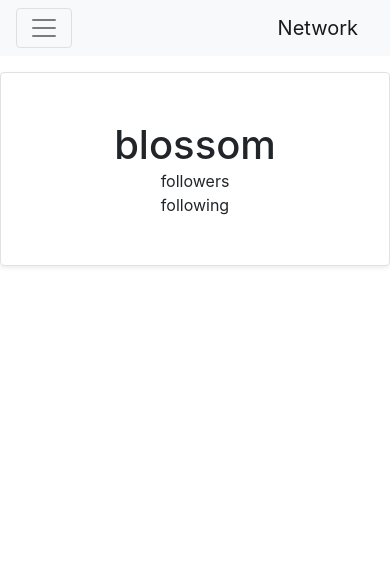
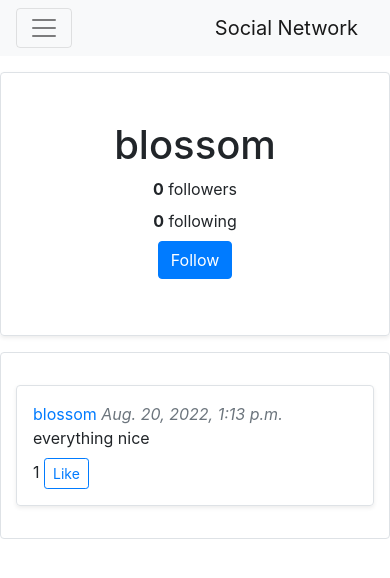
Before and after one commit to keyxcode/network, a Django app: page /profile/4 in a window 390 px wide. Shown: the top 578 px of the page. Run offline with Django 3.2, Linux system fonts and the light colour scheme; data comes from the database, SQL or seed files in the repository; both versions use the stored data as it was after the commit; some libraries are stand-ins or nearby versions.

Commit message:
update profile page

```diff
--- a/network/models.py
+++ b/network/models.py
@@ -2,8 +2,9 @@ from django.contrib.auth.models import AbstractUser
 from django.db import models
 
 
-class User(AbstractUser):
-    pass
+class User(AbstractUser, models.Model):
+    followers = models.ManyToManyField("User", related_name="follow")
+    follows = models.ManyToManyField("User", related_name="followed_by")
 
 
 class Post(models.Model):
--- a/network/templates/network/index.html
+++ b/network/templates/network/index.html
@@ -6,7 +6,7 @@
     <form action="{% url 'create_post' %}" class="border shadow-sm rounded row my-3" method="post">
         {% csrf_token %}
             <div class="col-md-10">
-                <textarea autofocus class="form-control my-3" name="content" placeholder="What's on your mind?" rows="1"></textarea>
+                <textarea class="form-control my-3" name="content" placeholder="What's on your mind?" rows="1"></textarea>
             </div>
             <div class="col-md-2">
                 <input class="btn btn-primary my-3 w-100" type="submit" value="Share">
@@ -23,7 +23,7 @@
                             <div class="col">
                                 <!-- Line 1: Poster - Timestamp -->
                                 <div>
-                                    <a href="#">{{ post.poster }}</a>
+                                    <a href="{% url 'profile' post.poster.id %}">{{ post.poster }}</a>
                                     <span class="text-muted font-italic">{{ post.timestamp }}</span>
                                 </div>
                                 <!-- Line 2: Post Content/ Edit Form -->
--- a/network/templates/network/layout.html
+++ b/network/templates/network/layout.html
@@ -17,7 +17,7 @@
             <button class="navbar-toggler" type="button" data-toggle="collapse" data-target="#navbarTogglerDemo03" aria-controls="navbarTogglerDemo03" aria-expanded="false" aria-label="Toggle navigation">
               <span class="navbar-toggler-icon"></span>
             </button>
-            <a class="navbar-brand" href="#">Network</a>
+            <a class="navbar-brand" href="{% url 'index' %}">Social Network</a>
 
             <div class="collapse navbar-collapse" id="navbarTogglerDemo03">
                 <!-- Left Area -->
--- a/network/templates/network/profile.html
+++ b/network/templates/network/profile.html
@@ -2,19 +2,76 @@
 {% load static %}
 
 {% block body %}
+    <!-- Profile details -->
     <div class="row border rounded shadow-sm my-3">
         <div class="col p-5 text-center">
             <span class="h1">{{ user.username }}</span>
-            <div class="row">
+            <div class="row my-2">
                 <div class="col">
-                    followers
+                    <span class="font-weight-bold">{{ user.followers.all.count }}</span> followers
                 </div>
             </div>
-            <div class="row">
+            <div class="row my-2">
                 <div class="col">
-                    following
+                    <span class="font-weight-bold">{{ user.follows.all.count }}</span> following
                 </div>
             </div>
+            {% if request.user != user %}
+                <div class="row my-2">
+                    <div class="col">
+                        <button class="btn btn-primary">Follow</button>
+                    </div>
+                </div>
+            {% endif %}
+        </div>
+    </div>
+    <!-- News Feed -->
+    <div class="border rounded row mb-3 py-3">
+        <div class="col">
+            {% if posts %}
+                {% for post in posts %}
+                    <!-- Post box -->
+                    <div class="border rounded shadow-sm p-3 my-3">
+                        <div class="row">
+                            <div class="col">
+                                <!-- Line 1: Poster - Timestamp -->
+                                <div>
+                                    <a href="{% url 'profile' post.poster.id %}">{{ post.poster }}</a>
+                                    <span class="text-muted font-italic">{{ post.timestamp }}</span>
+                                </div>
+                                <!-- Line 2: Post Content/ Edit Form -->
+                                <div class="mb-2">
+                                    <span id="post-{{ post.id }}">{{ post.content }}</span>
+                                    {% if request.user == post.poster %}
+                                        <form class="row d-none" id="form-{{ post.id }}">
+                                            <div class="col-md-10">
+                                                <textarea class="form-control mb-2" id="edited-{{ post.id }}" rows="1">{{ post.content }}</textarea>
+                                            </div>
+                                            <div class="col-md-2">
+                                                <button class="btn btn-primary w-100" type="submit">Save</button>
+                                            </div>
+                                        </form>
+                                    {% endif %}
+                                </div>
+                                <!-- Line 3: Like & Edit-->
+                                <div>
+                                    <span id="like-count-{{ post.id }}">{{ post.likers.all.count }}</span>
+                                    {% if request.user in post.likers.all %}
+                                        <button class="btn btn-primary btn-sm like-button" data-post="{{ post.id }}">Unlike</button>
+                                    {% else %}
+                                        <button class="btn btn-outline-primary btn-sm like-button" data-post="{{ post.id }}">Like</button>
+                                    {% endif %}
+                                    {% if request.user == post.poster %}
+                                        <button class="btn btn-outline-primary btn-sm edit-button" data-post="{{ post.id }}">Edit</button>
+                                    {% endif %}
+                                </div>
+                            </div>
+                        </div>
+                    </div>
+                {% endfor %}
+            {% else %}
+                It's empty here!
+            {% endif %}
         </div>
     </div>
 {% endblock %}
--- a/network/views.py
+++ b/network/views.py
@@ -122,7 +122,9 @@ def post(request, post_id):
 
 def profile(request, user_id):
     user = User.objects.get(pk=user_id)
+    posts = Post.objects.filter(poster=user).order_by('-timestamp')
 
     return render(request, "network/profile.html", {
-        "user": user
+        "user": user,
+        "posts": posts
     })
```
Also changed, not shown: db.sqlite3, network/migrations/0007_user_followers_user_follows.py (added).
